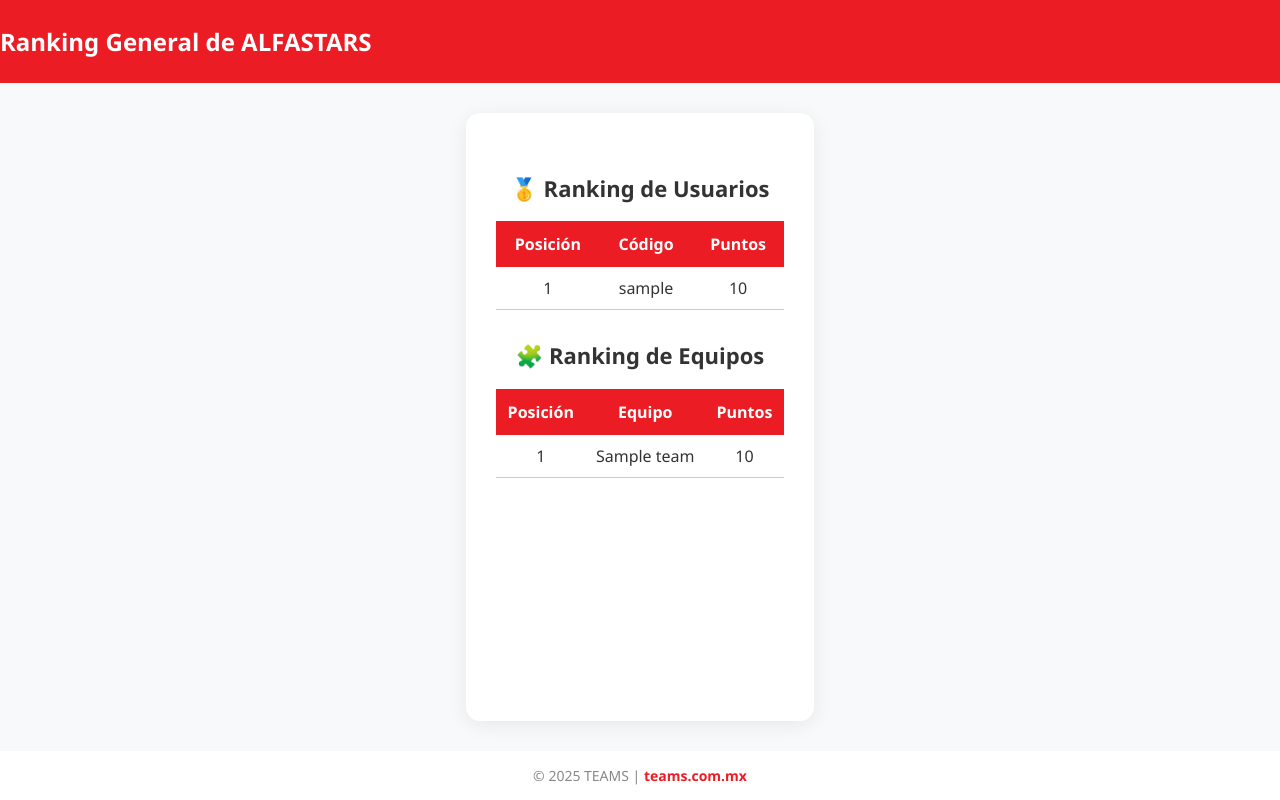
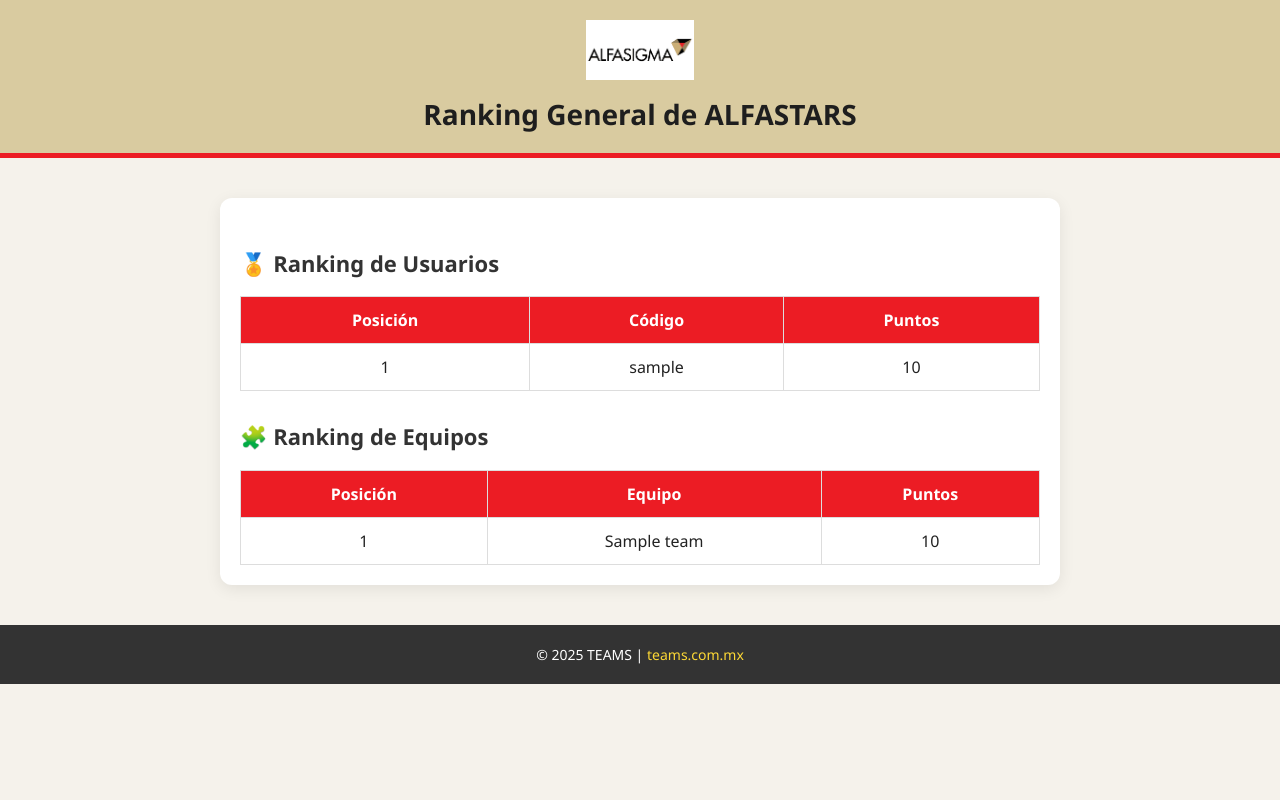
Before and after one commit to stephaneavril/sistema-qr-puntos, a Flask app: page /ranking_general in a window 1280 px wide. Run offline with Flask 3, Linux system fonts and the light colour scheme; tables that the repository leaves empty hold one stand-in row (values such as "Sample post").

Commit message:
💄 Mejora visual de ranking y footer con logo de ALFASIGMA

```diff
--- a/templates/ranking.html
+++ b/templates/ranking.html
@@ -2,105 +2,94 @@
 <html lang="es">
 <head>
   <meta charset="UTF-8">
-  <title>Ranking General | ALFASTARS</title>
+  <title>Ranking General de ALFASTARS</title>
   <meta name="viewport" content="width=device-width, initial-scale=1.0">
   <style>
-    :root {
-      --red: #ec1c24;
-      --light: #f7f9fa;
-      --gray: #ccc;
-      --text: #333;
-      --white: #fff;
-    }
-
     body {
       font-family: 'Segoe UI', sans-serif;
-      background-color: var(--light);
       margin: 0;
-      padding: 0;
-      color: var(--text);
-      display: flex;
-      flex-direction: column;
-      min-height: 100vh;
+      background-color: #f5f2eb;
+      color: #222;
     }
 
     header {
-      background-color: var(--red);
-      color: var(--white);
-      padding: 25px 0;
-      font-size: 24px;
-      font-weight: bold;
+      background-color: #d9cba0;
+      padding: 20px 0;
+      text-align: center;
+      border-bottom: 5px solid #ec1c24;
+    }
+
+    header img {
+      height: 60px;
+    }
+
+    h1 {
+      margin: 10px 0 0;
+      color: #1e1e1e;
+      font-size: 28px;
     }
 
     .container {
-      flex: 1;
       max-width: 800px;
-      margin: 30px auto;
-      background: var(--white);
-      border-radius: 14px;
-      padding: 30px;
-      box-shadow: 0 4px 20px rgba(0,0,0,0.07);
+      margin: 40px auto;
+      padding: 20px;
+      background: white;
+      border-radius: 12px;
+      box-shadow: 0 4px 16px rgba(0, 0, 0, 0.08);
     }
 
     h2 {
-      text-align: center;
+      margin-top: 30px;
       font-size: 22px;
-      margin-top: 30px;
+      color: #333;
     }
 
     table {
       width: 100%;
       border-collapse: collapse;
-      margin-top: 15px;
+      margin-top: 10px;
+    }
+
+    th, td {
+      padding: 12px;
+      border: 1px solid #ddd;
+      text-align: center;
     }
 
     th {
-      background-color: var(--red);
-      color: var(--white);
-      padding: 12px;
-      font-weight: 600;
-    }
-
-    td {
-      padding: 10px;
-      text-align: center;
-      border-bottom: 1px solid var(--gray);
+      background-color: #ec1c24;
+      color: white;
+      font-weight: bold;
     }
 
     footer {
       text-align: center;
-      padding: 15px;
-      background-color: var(--white);
+      padding: 20px;
+      background: #333;
+      color: white;
+      margin-top: 40px;
       font-size: 14px;
-      color: #888;
     }
 
     footer a {
-      color: var(--red);
+      color: #fdd835;
       text-decoration: none;
-      font-weight: bold;
     }
 
-    @media (max-width: 600px) {
-      .container {
-        margin: 20px;
-        padding: 20px;
-      }
-
-      table, th, td {
-        font-size: 14px;
-      }
+    footer a:hover {
+      text-decoration: underline;
     }
   </style>
 </head>
 <body>
 
   <header>
-    Ranking General de ALFASTARS
+    <img src="{{ url_for('static', filename='alfasigma.png') }}" alt="ALFASIGMA">
+    <h1>Ranking General de ALFASTARS</h1>
   </header>
 
   <div class="container">
-    <h2>🥇 Ranking de Usuarios</h2>
+    <h2>🏅 Ranking de Usuarios</h2>
     <table id="ranking-usuarios">
       <thead>
         <tr>
@@ -130,29 +119,32 @@
   </footer>
 
   <script>
-    async function cargarRanking() {
-      const resUsuarios = await fetch("/ranking");
-      const usuarios = await resUsuarios.json();
-      const tbodyUsuarios = document.querySelector("#ranking-usuarios tbody");
-      tbodyUsuarios.innerHTML = "";
-      usuarios.forEach((user, index) => {
+    async function cargarRankingUsuarios() {
+      const res = await fetch("/ranking");
+      const data = await res.json();
+      const tbody = document.querySelector("#ranking-usuarios tbody");
+      tbody.innerHTML = "";
+      data.forEach((usuario, i) => {
         const row = document.createElement("tr");
-        row.innerHTML = `<td>${index + 1}</td><td>${user.username}</td><td>${user.points}</td>`;
-        tbodyUsuarios.appendChild(row);
-      });
-
-      const resEquipos = await fetch("/ranking_equipos");
-      const equipos = await resEquipos.json();
-      const tbodyEquipos = document.querySelector("#ranking-equipos tbody");
-      tbodyEquipos.innerHTML = "";
-      equipos.forEach((team, index) => {
-        const row = document.createElement("tr");
-        row.innerHTML = `<td>${index + 1}</td><td>${team.team}</td><td>${team.points}</td>`;
-        tbodyEquipos.appendChild(row);
+        row.innerHTML = `<td>${i + 1}</td><td>${usuario.username}</td><td>${usuario.points}</td>`;
+        tbody.appendChild(row);
       });
     }
 
-    cargarRanking();
+    async function cargarRankingEquipos() {
+      const res = await fetch("/ranking_equipos");
+      const data = await res.json();
+      const tbody = document.querySelector("#ranking-equipos tbody");
+      tbody.innerHTML = "";
+      data.forEach((equipo, i) => {
+        const row = document.createElement("tr");
+        row.innerHTML = `<td>${i + 1}</td><td>${equipo.team}</td><td>${equipo.points}</td>`;
+        tbody.appendChild(row);
+      });
+    }
+
+    cargarRankingUsuarios();
+    cargarRankingEquipos();
   </script>
 </body>
 </html>
```
